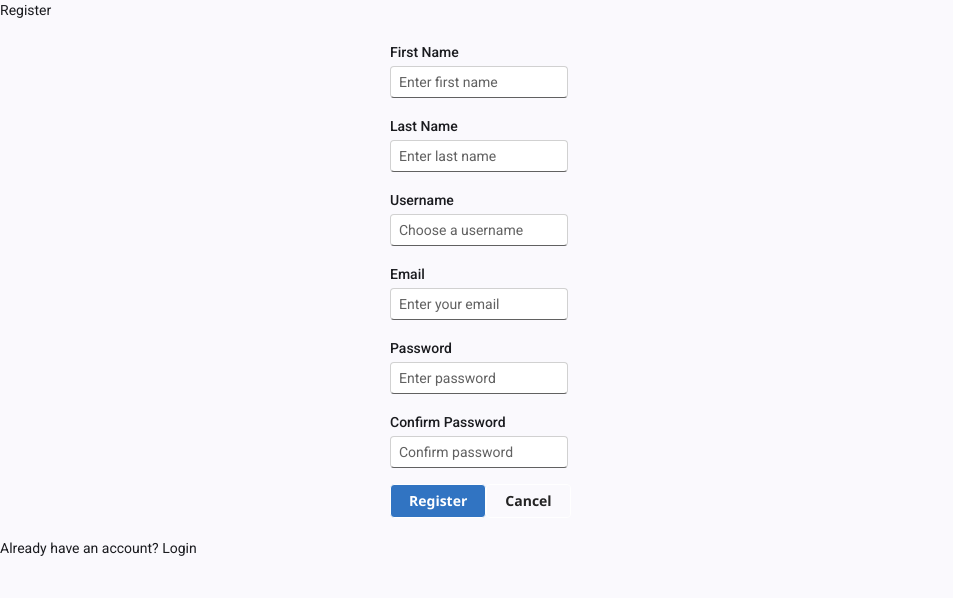
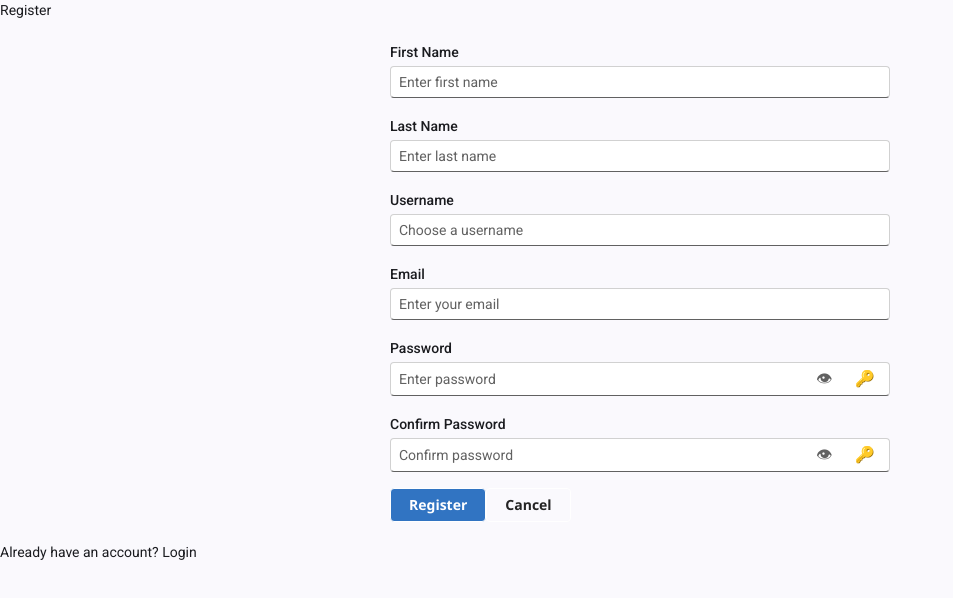
Before and after one commit to devmani46/votingApp, an Angular app: page /register in a window 1280 px wide. Shown: the top 598 px of the page, without its empty margins (0-953 px from the left). Built offline with nearby package versions, Linux system fonts and the light colour scheme.

Commit message:
login register password fixed

```diff
--- a/src/app/components/fui-input/fui-input.html
+++ b/src/app/components/fui-input/fui-input.html
@@ -6,6 +6,7 @@
   [attr.data-disabled]="disabled ? 'true' : null"
 >
   <input
+    [type]="type === 'password' && !showPassword ? 'password' : 'text'"
     [placeholder]="placeholder"
     [disabled]="disabled"
     [attr.aria-invalid]="invalid"
@@ -14,4 +15,23 @@
     (input)="onInput($event)"
     (blur)="onTouched()"
   />
+
+    @if (type === 'password') {
+        <button type="button" class="fw-input-after" (click)="togglePassword()">
+          {{ showPassword ? '🙈' : '👁' }}
+        </button>
+
+        @if (allowGenerate) {
+          <button type="button" class="fw-input-after" (click)="generatePassword()">
+            🔑
+          </button>
+        }
+      }
 </div>
+
+@if (type === 'password' && getPasswordStrength()) {
+  <div class="fw-password-strength">
+    Strength:
+    <span [ngClass]="getPasswordStrength()">{{ getPasswordStrength() }}</span>
+  </div>
+}
--- a/src/app/components/fui-input/fui-input.scss
+++ b/src/app/components/fui-input/fui-input.scss
@@ -1,5 +1,5 @@
 .fw-input {
-  display: inline-flex;
+  display: flex;
   align-items: center;
   position: relative;
   flex-wrap: nowrap;
@@ -35,8 +35,9 @@
   }
 
   input {
-    flex: 1;
+    flex: 1 1 auto;
     min-width: 0;
+    width: 100%;
     border: none;
     outline: none;
     background: transparent;
@@ -63,21 +64,26 @@
 
   .fw-input-before,
   .fw-input-after {
-    display: inline-flex;
+    display: flex;
     align-items: center;
     justify-content: center;
     color: var(--colorNeutralForeground3);
     line-height: 1;
     font-size: var(--fontSizeBase400);
     user-select: none;
-    pointer-events: none;
+    background: transparent;
+    border: none;
+    cursor: pointer;
+    pointer-events: auto;
+    margin-inline-start: 8px;
+    padding: 0 8px;
+    height: 32px;
+    min-width: 32px;
+    transition: background 0.2s;
   }
 
   .fw-input-before {
     margin-inline-end: 8px;
-  }
-  .fw-input-after {
-    margin-inline-start: 8px;
   }
 
   &:hover {
@@ -122,6 +128,10 @@
       transform: scaleX(0);
       background: transparent;
     }
+    .fw-input-after {
+      pointer-events: none;
+      color: var(--colorNeutralForegroundDisabled);
+    }
   }
 
   .fw-input-clear {
@@ -129,7 +139,7 @@
     border: none;
     margin-inline-start: 6px;
     padding: 2px 6px;
-    display: inline-flex;
+    display: flex;
     align-items: center;
     justify-content: center;
     cursor: pointer;
@@ -164,6 +174,12 @@
     input {
       padding: 4px 0;
     }
+    .fw-input-after {
+      height: 24px;
+      min-width: 24px;
+      font-size: 16px;
+      padding: 0 6px;
+    }
     &::after {
       height: 1.5px;
     }
@@ -178,6 +194,12 @@
     input {
       padding: 8px 0;
     }
+    .fw-input-after {
+      height: 40px;
+      min-width: 40px;
+      font-size: 20px;
+      padding: 0 10px;
+    }
     &::after {
       height: 2px;
     }
@@ -187,3 +209,21 @@
 .fw-input.fw-disabled {
   pointer-events: none;
 }
+
+.fw-password-strength {
+  margin-top: 4px;
+  font-size: 12px;
+
+  .Strong {
+    color: green;
+    font-weight: 600;
+  }
+  .Medium {
+    color: orange;
+    font-weight: 600;
+  }
+  .Weak {
+    color: red;
+    font-weight: 600;
+  }
+}
--- a/src/app/components/fui-input/fui-input.ts
+++ b/src/app/components/fui-input/fui-input.ts
@@ -4,9 +4,10 @@ import { ControlValueAccessor, NG_VALUE_ACCESSOR } from '@angular/forms';
 
 @Component({
   selector: 'app-fui-input',
+  standalone: true,
   imports: [CommonModule],
   templateUrl: './fui-input.html',
-  styleUrls: ['./fui-input.scss'],
+  styleUrl: './fui-input.scss',
   providers: [
     {
       provide: NG_VALUE_ACCESSOR,
@@ -21,8 +22,11 @@ export class FuiInput implements ControlValueAccessor {
   @Input() invalid = false;
   @Input() disabled = false;
   @Input() required = false;
+  @Input() type: 'text' | 'password' = 'text';
+  @Input() allowGenerate = true;
 
   value = '';
+  showPassword = false;
 
   private onChange = (val: string) => {};
   onTouched = () => {};
@@ -48,4 +52,34 @@ export class FuiInput implements ControlValueAccessor {
     this.value = val;
     this.onChange(val);
   }
+
+  togglePassword() {
+    this.showPassword = !this.showPassword;
+  }
+
+  generatePassword() {
+    const chars =
+      'ABCDEFGHIJKLMNOPQRSTUVWXYZabcdefghijklmnopqrstuvwxyz0123456789!@#$%^&*()_+';
+    let pwd = '';
+    for (let i = 0; i < 12; i++) {
+      pwd += chars.charAt(Math.floor(Math.random() * chars.length));
+    }
+    this.value = pwd;
+    this.onChange(pwd);
+  }
+
+  getPasswordStrength(): string {
+    if (this.type !== 'password') return '';
+    const val = this.value;
+    const hasUpper = /[A-Z]/.test(val);
+    const hasLower = /[a-z]/.test(val);
+    const hasNum = /[0-9]/.test(val);
+    const hasSpecial = /[!@#$%^&*(),.?":{}|<>]/.test(val);
+    const longEnough = val.length >= 8;
+
+    if (longEnough && hasUpper && hasLower && hasNum && hasSpecial) return 'Strong';
+    if (longEnough && ((hasUpper && hasLower) || hasNum || hasSpecial)) return 'Medium';
+    if (val.length > 0) return 'Weak';
+    return '';
+  }
 }
--- a/src/app/pages/login/login.html
+++ b/src/app/pages/login/login.html
@@ -15,22 +15,25 @@
       <app-fui-input
         placeholder="Enter your email"
         formControlName="email"
+        [required]="true"
       ></app-fui-input>
     </app-fui-field>
 
     <app-fui-field
-      label="Password"
-      [errorMessage]="
-        (submitted || password.touched) && password.hasError('required')
-          ? 'Password is required'
-          : ''
-      "
-    >
-      <app-fui-input
-        placeholder="Enter your password"
-        formControlName="password"
-      ></app-fui-input>
-    </app-fui-field>
+  label="Password"
+  [errorMessage]="password.touched && password.hasError('required') ? 'Password is required' : ''">
+
+        <app-fui-input
+          placeholder="Enter password"
+          type="password"
+          [required]="true"
+          [formControl]="password"
+          [allowGenerate]="false">
+        </app-fui-input>
+
+
+</app-fui-field>
+
 
     <app-button appearance="primary" size="medium" type="submit"
       >Login</app-button
--- a/src/app/pages/register/register.html
+++ b/src/app/pages/register/register.html
@@ -2,28 +2,75 @@
   <h2>Register</h2>
 
   <form [formGroup]="form" (ngSubmit)="onSubmit()">
-    <app-fui-field label="First Name" [errorMessage]="firstName.touched && firstName.hasError('required') ? 'First name is required' : ''">
-      <app-fui-input placeholder="Enter first name" formControlName="firstName"></app-fui-input>
+
+    <app-fui-field
+      label="First Name"
+      [errorMessage]="firstName.touched && firstName.hasError('required') ? 'First name is required' : ''">
+      <app-fui-input
+        placeholder="Enter first name"
+        type="text"
+        [required]="true"
+        formControlName="firstName">
+      </app-fui-input>
     </app-fui-field>
 
-    <app-fui-field label="Last Name" [errorMessage]="lastName.touched && lastName.hasError('required') ? 'Last name is required' : ''">
-      <app-fui-input placeholder="Enter last name" formControlName="lastName"></app-fui-input>
+    <app-fui-field
+      label="Last Name"
+      [errorMessage]="lastName.touched && lastName.hasError('required') ? 'Last name is required' : ''">
+      <app-fui-input
+        placeholder="Enter last name"
+        type="text"
+        [required]="true"
+        formControlName="lastName">
+      </app-fui-input>
     </app-fui-field>
 
-    <app-fui-field label="Username" [errorMessage]="username.touched && username.hasError('required') ? 'Username is required' : ''">
-      <app-fui-input placeholder="Choose a username" formControlName="username"></app-fui-input>
+    <app-fui-field
+      label="Username"
+      [errorMessage]="username.touched && username.hasError('required') ? 'Username is required' : ''">
+      <app-fui-input
+        placeholder="Choose a username"
+        type="text"
+        [required]="true"
+        formControlName="username">
+      </app-fui-input>
     </app-fui-field>
 
-    <app-fui-field label="Email" [errorMessage]="email.touched && email.hasError('required') ? 'Email is required' : email.hasError('email') ? 'Invalid email' : ''">
-      <app-fui-input placeholder="Enter your email" formControlName="email"></app-fui-input>
+    <app-fui-field
+      label="Email"
+      [errorMessage]="
+        email.touched && email.hasError('required') ? 'Email is required' :
+        email.hasError('email') ? 'Invalid email' : ''">
+      <app-fui-input
+        placeholder="Enter your email"
+        type="text"
+        [required]="true"
+        formControlName="email">
+      </app-fui-input>
     </app-fui-field>
 
-    <app-fui-field label="Password" [errorMessage]="password.touched && password.hasError('required') ? 'Password is required' : ''">
-      <app-fui-input placeholder="Enter password" formControlName="password"></app-fui-input>
+    <app-fui-field
+      label="Password"
+      [errorMessage]="password.touched && password.hasError('required') ? 'Password is required' : ''">
+      <app-fui-input
+        placeholder="Enter password"
+        type="password"
+        [required]="true"
+        formControlName="password">
+      </app-fui-input>
     </app-fui-field>
 
-    <app-fui-field label="Confirm Password" [errorMessage]="confirmPassword.touched && confirmPassword.hasError('required') ? 'Confirm password is required' : password.value !== confirmPassword.value ? 'Passwords do not match' : ''">
-      <app-fui-input placeholder="Confirm password" formControlName="confirmPassword"></app-fui-input>
+    <app-fui-field
+      label="Confirm Password"
+      [errorMessage]="
+        confirmPassword.touched && confirmPassword.hasError('required') ? 'Confirm password is required' :
+        password.value !== confirmPassword.value ? 'Passwords do not match' : ''">
+      <app-fui-input
+        placeholder="Confirm password"
+        type="password"
+        [required]="true"
+        formControlName="confirmPassword">
+      </app-fui-input>
     </app-fui-field>
 
     <div class="btn-group">
```
Also changed, not shown: src/app/pages/register/register.ts (+23 -6 lines).
